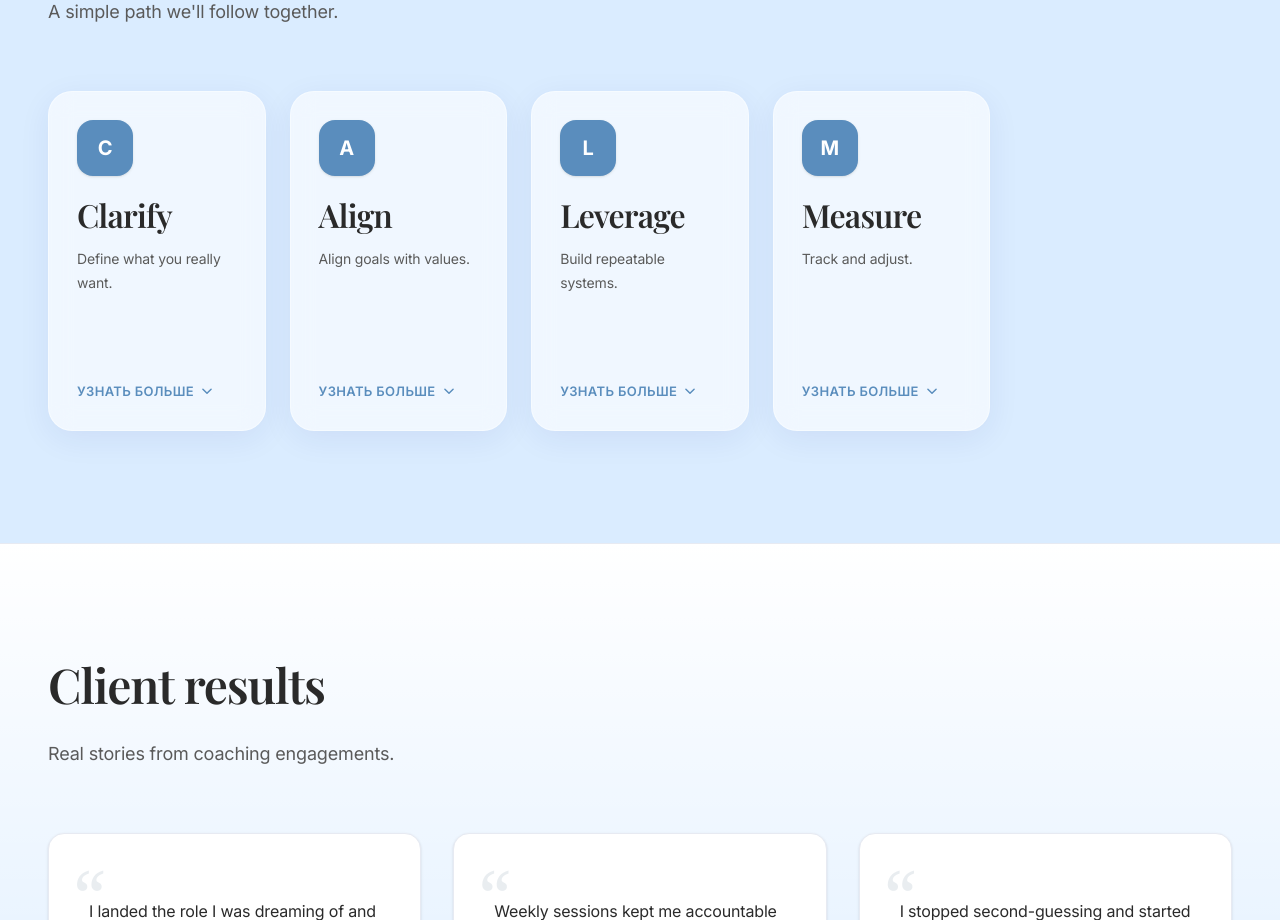
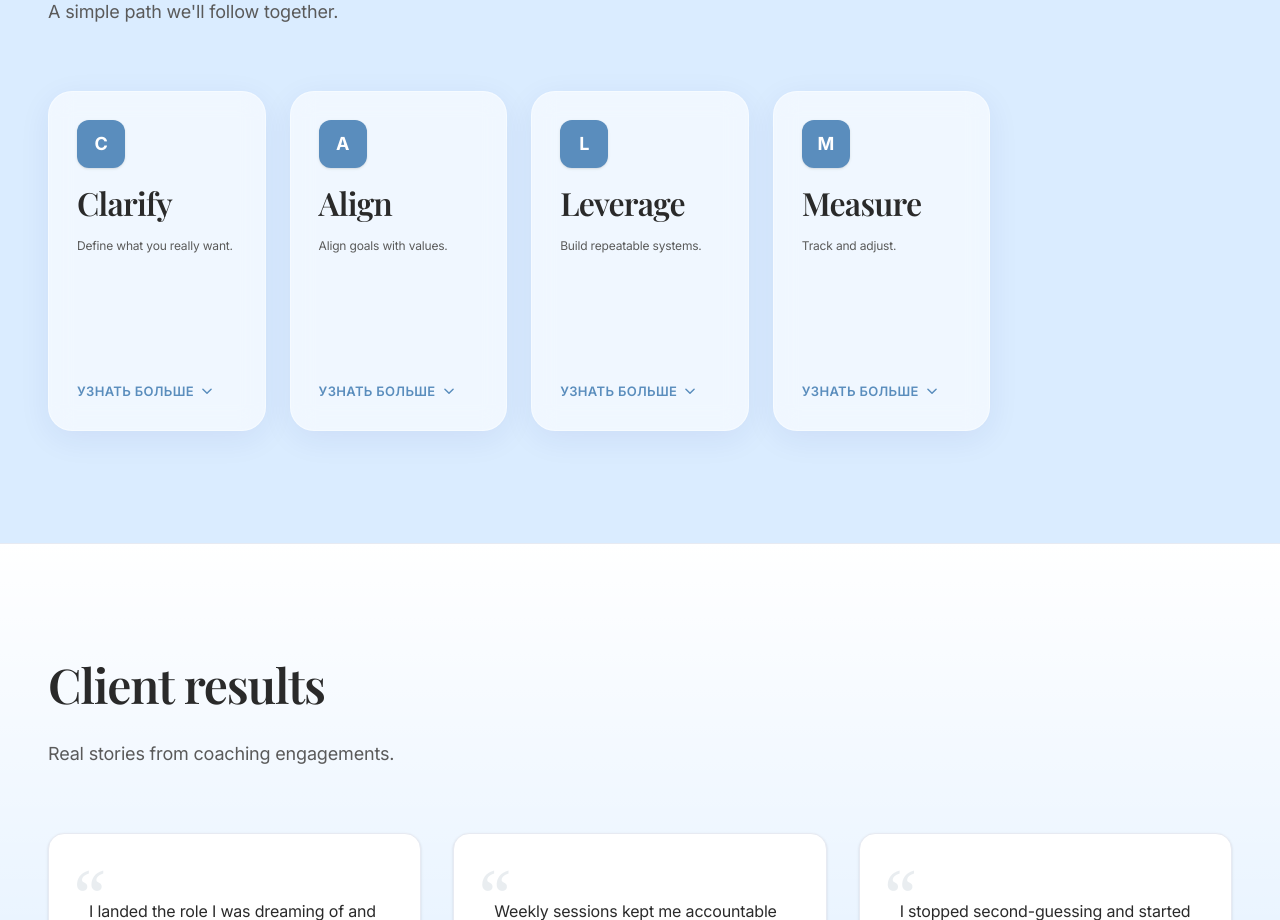
Before and after one commit to diiegg/liza.coach, a Next.js app: page / in a window 1280 px wide. Shown: the part 2820-3740 px from the top of the page. Built offline with nearby package versions, Linux system fonts and the light colour scheme; a web font is replaced by a local one.

Commit message:
fix: make method cards more compact with smaller titles
- Icon: h-14 w-14 → h-12 w-12, text-xl → text-lg
- Title: text-lg → text-sm
- Subtitle: text-sm → text-xs
- Tighter spacing: mt-5 → mt-4, mt-3 → mt-2

```diff
--- a/src/components/ui/MethodStepCard.tsx
+++ b/src/components/ui/MethodStepCard.tsx
@@ -42,11 +42,11 @@ export function MethodStepCard({ k, t, subtitle, d }: MethodStepCardProps) {
     >
       {/* Icon and Title */}
       <div className="flex-shrink-0">
-        <div className="h-14 w-14 rounded-2xl bg-[var(--brand)] text-white grid place-items-center font-bold text-xl shadow-sm">
+        <div className="h-12 w-12 rounded-xl bg-[var(--brand)] text-white grid place-items-center font-bold text-lg shadow-sm">
           {k}
         </div>
-        <h3 className="mt-5 font-semibold text-lg tracking-tight leading-tight">{t}</h3>
-        <p className="mt-3 text-[var(--muted)] leading-relaxed text-sm">{subtitle}</p>
+        <h3 className="mt-4 font-semibold text-sm tracking-tight leading-tight">{t}</h3>
+        <p className="mt-2 text-[var(--muted)] leading-relaxed text-xs">{subtitle}</p>
       </div>
 
       {/* Expandable content */}
```
